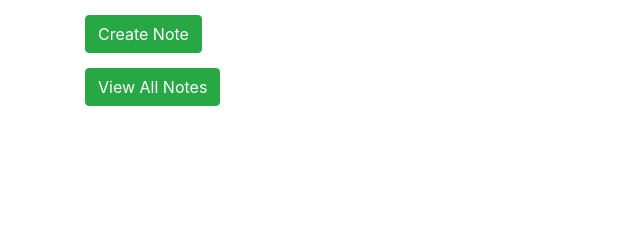
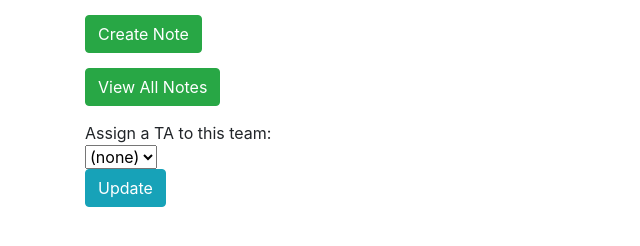
Before and after one commit to kpresler/teamtracking, a Django app: page /viewTeamDetails in a window 1280 px wide. Shown: the part 296-542 px from the top of the page, without its empty margins (0-640 px from the left). Run offline with Django 4.2, Linux system fonts and the light colour scheme; some libraries are stand-ins or nearby versions.

Commit message:
Can now assign TAs to teams

```diff
--- a/teamtracking/teamtracking/models.py
+++ b/teamtracking/teamtracking/models.py
@@ -24,6 +24,8 @@
         dictionary["course"] = self.course
         dictionary["section"] = self.section
         dictionary["team"] = self.team
+        dictionary["assigned_TA"] = self.assigned_TA.username
+        return dictionary
 
     def __str__(self):
         return "{}-{}-{}".format(self.course, self.section, self.team)
--- a/teamtracking/teamtracking/serializers.py
+++ b/teamtracking/teamtracking/serializers.py
@@ -43,4 +43,4 @@
 class TeamSerializer(serializers.HyperlinkedModelSerializer):
     class Meta:
         model = Team
-        fields = ["course", "section", "team"]
+        fields = ["course", "section", "team", "assigned_TA"]
--- a/teamtracking/teamtracking/views.py
+++ b/teamtracking/teamtracking/views.py
@@ -74,6 +74,27 @@
     queryset = Team.objects.all()
     serializer_class = TeamSerializer
     permission_classes = [permissions.IsAuthenticated]
+
+    @action(detail=False, methods=["post"])
+    @transaction.atomic
+    def assigned_ta(self, request):
+
+        team = Team.objects.filter(id=request.data["team"]).get()
+
+        ta = username = request.data.get("ta")
+
+        if ta:
+            team.assigned_TA = User.objects.filter(username=ta).get()
+            team.save()
+        else:
+            team.assigned_TA = None
+            team.save()
+
+        return JsonResponse(
+            "TA assignment for {} updated successfully".format(team),
+            safe=False,
+            status=status.HTTP_200_OK,
+        )
 
 
 class NoteViewSet(viewsets.ModelViewSet):
@@ -267,14 +288,22 @@
         """First, go load in all matching TCRS responses"""
         section = request.data["section"]
         team = request.data["teamNumber"]
+        course = request.data["course"]
+
+        teamRecord = Team.objects.filter(
+            course=course, section=section, team=team
+        ).get()
+
+        print("Team record is " + str(teamRecord))
+
+        resp["team"] = teamRecord.toDict()
+
         iteration = Iteration.objects.filter(
             displayed_value=request.data["iteration"]
         ).get()
-        course = request.data["course"]
+
         matchingResponses = TcrsResponse.objects.filter(
-            team__course=course,
-            team__section=section,
-            team__team=team,
+            team=teamRecord,
             iteration=iteration,
         ).values()
 
--- a/teamtracking/templates/viewTeamDetails.html
+++ b/teamtracking/templates/viewTeamDetails.html
@@ -45,9 +45,6 @@
             }]);
 
             app.controller('teamDetailsCtrl', function($scope, $http) {
-
-
-
                 const queryString = window.location.search;
                 const urlParams = new URLSearchParams(queryString);
                 $scope.id = urlParams.get("id");
@@ -55,7 +52,18 @@
 
                 $scope.creatingNote = false;
 
+                $scope.loadUsers = function (){
 
+                    $http.get("api/users/?format=json").then(function(response){
+                        $scope.users = response.data.results.map(e => e.username);
+                    }, function(error){
+                        console.log(error);
+                    });
+
+
+                }
+
+                $scope.loadUsers();
 
                 let loadTeam = function(){
                     $http.get("api/teams/" + $scope.id + "/?format=json").then(function(response){
@@ -174,6 +182,8 @@
 
                         $scope.displayResults = true;
 
+                        $scope.assignedTA = response.data.team.assigned_TA;
+
                     }, function(error){
                         console.log(error);
                     });
@@ -241,6 +251,23 @@
 
                 $scope.formatDate = function(date){
                     return new Date(date).toLocaleDateString('en-us', { weekday:"long", year:"numeric", month:"short", day:"numeric"});
+                }
+
+                $scope.updateTA = function (){
+
+                    let submit = {};
+
+                    submit.team = $scope.id;
+                    submit.ta = $scope.assignedTA;
+
+                    $http.post("api/teams/assigned_ta/", submit).then(function(response){
+                        console.log(response);
+
+                    }, function(error){
+                        console.log(error);
+
+                    });
+
                 }
 
 
@@ -381,6 +408,22 @@
                 </div>
 
             </div>
+            <div class="row top15">
+                <div class="col-md-4">
+
+                    <div class="well">
+                        Assign a TA to this team: <br>
+                        <select ng-model="assignedTA" ng-options="user for user in users" required="true">
+                            <option value="">(none)</option>
+                        </select>
+                        <br>
+                        <button type="button" class="btn btn-info" data-ng-click="updateTA()">Update</button>
+
+                    </div>
+                </div>
+
+
+            </div>
 
             {% endverbatim %}
         </div>
```
